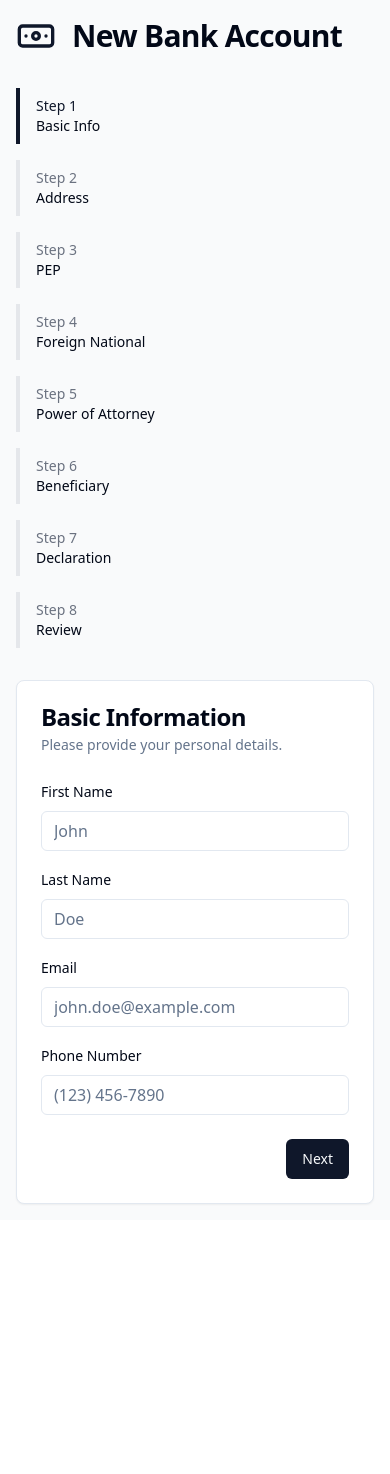
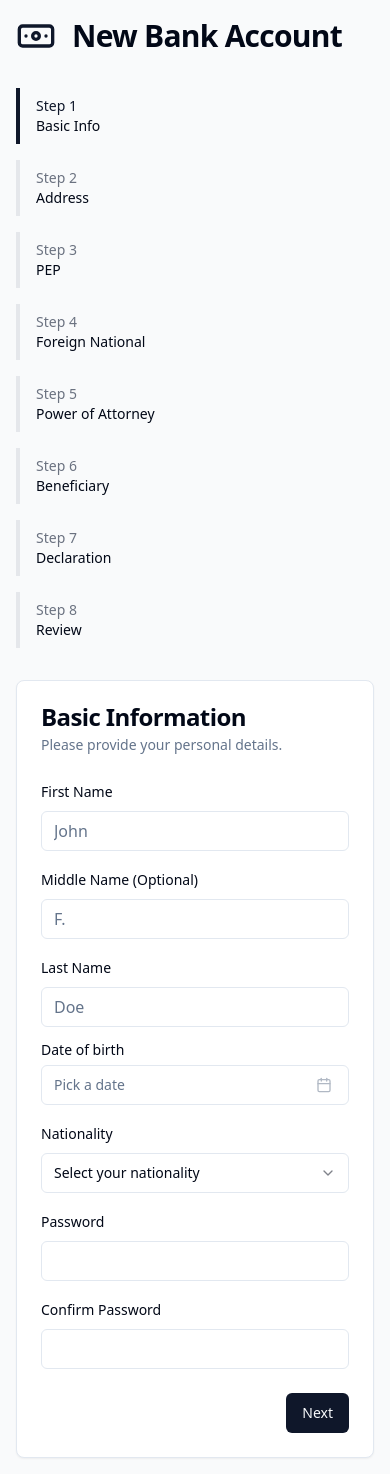
Before and after one commit to kpierre24/Banking-App, a React (Vite) app: page / in a window 390 px wide. Before the commit the page ends 1220 px from the top, so only its background shows below. Built offline with nearby package versions, Linux system fonts and the light colour scheme.

Commit message:
[dyad] Update form fields for Basic Info and Address - wrote 2 file(s)

```diff
--- a/src/components/onboarding/AddressStep.tsx
+++ b/src/components/onboarding/AddressStep.tsx
@@ -4,13 +4,15 @@ import { zodResolver } from "@hookform/resolvers/zod";
 import { StepContainer } from "./StepContainer";
 import { Form, FormControl, FormField, FormItem, FormLabel, FormMessage } from "@/components/ui/form";
 import { Input } from "@/components/ui/input";
+import { Select, SelectContent, SelectItem, SelectTrigger, SelectValue } from "@/components/ui/select";
 
 const formSchema = z.object({
   address1: z.string().min(2, "Address is required"),
   address2: z.string().optional(),
   city: z.string().min(2, "City is required"),
-  state: z.string().min(2, "State is required"),
-  zip: z.string().min(5, "Valid ZIP code is required"),
+  country: z.string().min(2, "Country is required"),
+  addressDocumentType: z.string({ required_error: "Please select a document type." }),
+  addressDocumentUpload: z.any().refine(files => files?.length === 1, "A document is required."),
 });
 
 export interface OnboardingStepProps {
@@ -23,11 +25,20 @@ export interface OnboardingStepProps {
 export const AddressStep = ({ formData, updateFormData, nextStep, prevStep }: OnboardingStepProps) => {
   const form = useForm<z.infer<typeof formSchema>>({
     resolver: zodResolver(formSchema),
-    defaultValues: formData.address || {},
+    defaultValues: {
+      ...formData.address,
+      addressDocumentUpload: null, // File inputs cannot be pre-filled for security reasons
+    },
   });
 
   const onSubmit = (data: z.infer<typeof formSchema>) => {
-    updateFormData({ address: data });
+    // In a real app, you would upload the file to a server.
+    // For this demo, we'll just store the filename.
+    const persistentData = {
+      ...data,
+      addressDocumentUpload: data.addressDocumentUpload[0].name,
+    };
+    updateFormData({ address: persistentData });
     nextStep();
   };
 
@@ -49,7 +60,7 @@ export const AddressStep = ({ formData, updateFormData, nextStep, prevStep }: On
               <FormMessage />
             </FormItem>
           )} />
-          <div className="grid grid-cols-1 md:grid-cols-3 gap-4">
+          <div className="grid grid-cols-1 md:grid-cols-2 gap-4">
             <FormField control={form.control} name="city" render={({ field }) => (
               <FormItem>
                 <FormLabel>City</FormLabel>
@@ -57,21 +68,41 @@ export const AddressStep = ({ formData, updateFormData, nextStep, prevStep }: On
                 <FormMessage />
               </FormItem>
             )} />
-            <FormField control={form.control} name="state" render={({ field }) => (
+            <FormField control={form.control} name="country" render={({ field }) => (
               <FormItem>
-                <FormLabel>State</FormLabel>
-                <FormControl><Input placeholder="CA" {...field} /></FormControl>
-                <FormMessage />
-              </FormItem>
-            )} />
-            <FormField control={form.control} name="zip" render={({ field }) => (
-              <FormItem>
-                <FormLabel>ZIP Code</FormLabel>
-                <FormControl><Input placeholder="12345" {...field} /></FormControl>
+                <FormLabel>Country</FormLabel>
+                <FormControl><Input placeholder="USA" {...field} /></FormControl>
                 <FormMessage />
               </FormItem>
             )} />
           </div>
+          <FormField control={form.control} name="addressDocumentType" render={({ field }) => (
+            <FormItem>
+              <FormLabel>Address Document Type</FormLabel>
+              <Select onValueChange={field.onChange} defaultValue={field.value}>
+                <FormControl>
+                  <SelectTrigger>
+                    <SelectValue placeholder="Select a document type" />
+                  </SelectTrigger>
+                </FormControl>
+                <SelectContent>
+                  <SelectItem value="utility-bill">Utility Bill</SelectItem>
+                  <SelectItem value="bank-statement">Bank Statement</SelectItem>
+                  <SelectItem value="lease-agreement">Lease Agreement</SelectItem>
+                </SelectContent>
+              </Select>
+              <FormMessage />
+            </FormItem>
+          )} />
+          <FormField control={form.control} name="addressDocumentUpload" render={({ field }) => (
+            <FormItem>
+              <FormLabel>Upload Document</FormLabel>
+              <FormControl>
+                <Input type="file" onChange={(e) => field.onChange(e.target.files)} />
+              </FormControl>
+              <FormMessage />
+            </FormItem>
+          )} />
         </div>
       </Form>
     </StepContainer>
--- a/src/components/onboarding/BasicInformationStep.tsx
+++ b/src/components/onboarding/BasicInformationStep.tsx
@@ -1,16 +1,42 @@
-import { useForm } from "react-hook-form";
+import { useForm, useWatch } from "react-hook-form";
 import { z } from "zod";
 import { zodResolver } from "@hookform/resolvers/zod";
 import { StepContainer } from "./StepContainer";
 import { Form, FormControl, FormField, FormItem, FormLabel, FormMessage } from "@/components/ui/form";
 import { Input } from "@/components/ui/input";
+import { Popover, PopoverContent, PopoverTrigger } from "@/components/ui/popover";
+import { Button } from "@/components/ui/button";
+import { CalendarIcon } from "lucide-react";
+import { Calendar } from "@/components/ui/calendar";
+import { cn } from "@/lib/utils";
+import { format } from "date-fns";
+import { Select, SelectContent, SelectItem, SelectTrigger, SelectValue } from "@/components/ui/select";
 
 const formSchema = z.object({
   firstName: z.string().min(2, "First name is required"),
+  middleName: z.string().optional(),
   lastName: z.string().min(2, "Last name is required"),
-  email: z.string().email("Invalid email address"),
-  phone: z.string().min(10, "Invalid phone number"),
+  dateOfBirth: z.date({ required_error: "Date of birth is required." }),
+  schoolName: z.string().optional(),
+  nationality: z.string({ required_error: "Nationality is required." }),
+  password: z.string().min(8, "Password must be at least 8 characters."),
+  confirmPassword: z.string().min(8, "Password must be at least 8 characters."),
+}).refine((data) => data.password === data.confirmPassword, {
+  message: "Passwords do not match",
+  path: ["confirmPassword"],
 });
+
+const calculateAge = (birthDate: Date) => {
+  const today = new Date();
+  let age = today.getFullYear() - birthDate.getFullYear();
+  const m = today.getMonth() - birthDate.getMonth();
+  if (m < 0 || (m === 0 && today.getDate() < birthDate.getDate())) {
+    age--;
+  }
+  return age;
+};
+
+const nationalities = ["American", "British", "Canadian", "Australian", "German", "French", "Japanese", "Other"];
 
 export interface OnboardingStepProps {
   formData: any;
@@ -21,8 +47,18 @@ export interface OnboardingStepProps {
 export const BasicInformationStep = ({ formData, updateFormData, nextStep }: OnboardingStepProps) => {
   const form = useForm<z.infer<typeof formSchema>>({
     resolver: zodResolver(formSchema),
-    defaultValues: formData.basicInfo || {},
+    defaultValues: {
+      ...formData.basicInfo,
+      dateOfBirth: formData.basicInfo?.dateOfBirth ? new Date(formData.basicInfo.dateOfBirth) : undefined,
+    },
   });
+
+  const dateOfBirth = useWatch({
+    control: form.control,
+    name: 'dateOfBirth'
+  });
+
+  const isUnder18 = dateOfBirth ? calculateAge(dateOfBirth) < 18 : false;
 
   const onSubmit = (data: z.infer<typeof formSchema>) => {
     updateFormData({ basicInfo: data });
@@ -33,11 +69,18 @@ export const BasicInformationStep = ({ formData, updateFormData, nextStep }: Onb
     <StepContainer title="Basic Information" description="Please provide your personal details." onNext={form.handleSubmit(onSubmit)}>
       <Form {...form}>
         <div className="space-y-4">
-          <div className="grid grid-cols-1 md:grid-cols-2 gap-4">
+          <div className="grid grid-cols-1 md:grid-cols-3 gap-4">
             <FormField control={form.control} name="firstName" render={({ field }) => (
               <FormItem>
                 <FormLabel>First Name</FormLabel>
                 <FormControl><Input placeholder="John" {...field} /></FormControl>
+                <FormMessage />
+              </FormItem>
+            )} />
+            <FormField control={form.control} name="middleName" render={({ field }) => (
+              <FormItem>
+                <FormLabel>Middle Name (Optional)</FormLabel>
+                <FormControl><Input placeholder="F." {...field} /></FormControl>
                 <FormMessage />
               </FormItem>
             )} />
@@ -49,20 +92,70 @@ export const BasicInformationStep = ({ formData, updateFormData, nextStep }: Onb
               </FormItem>
             )} />
           </div>
-          <FormField control={form.control} name="email" render={({ field }) => (
-            <FormItem>
-              <FormLabel>Email</FormLabel>
-              <FormControl><Input placeholder="john.doe@example.com" {...field} /></FormControl>
+
+          <FormField control={form.control} name="dateOfBirth" render={({ field }) => (
+            <FormItem className="flex flex-col">
+              <FormLabel>Date of birth</FormLabel>
+              <Popover>
+                <PopoverTrigger asChild>
+                  <FormControl>
+                    <Button variant={"outline"} className={cn("w-full pl-3 text-left font-normal", !field.value && "text-muted-foreground")}>
+                      {field.value ? (format(field.value, "PPP")) : (<span>Pick a date</span>)}
+                      <CalendarIcon className="ml-auto h-4 w-4 opacity-50" />
+                    </Button>
+                  </FormControl>
+                </PopoverTrigger>
+                <PopoverContent className="w-auto p-0" align="start">
+                  <Calendar mode="single" selected={field.value} onSelect={field.onChange} disabled={(date) => date > new Date() || date < new Date("1900-01-01")} initialFocus />
+                </PopoverContent>
+              </Popover>
               <FormMessage />
             </FormItem>
           )} />
-          <FormField control={form.control} name="phone" render={({ field }) => (
+
+          {isUnder18 && (
+            <FormField control={form.control} name="schoolName" render={({ field }) => (
+              <FormItem>
+                <FormLabel>School Name</FormLabel>
+                <FormControl><Input placeholder="Springfield Elementary" {...field} /></FormControl>
+                <FormMessage />
+              </FormItem>
+            )} />
+          )}
+
+          <FormField control={form.control} name="nationality" render={({ field }) => (
             <FormItem>
-              <FormLabel>Phone Number</FormLabel>
-              <FormControl><Input placeholder="(123) 456-7890" {...field} /></FormControl>
+              <FormLabel>Nationality</FormLabel>
+              <Select onValueChange={field.onChange} defaultValue={field.value}>
+                <FormControl>
+                  <SelectTrigger>
+                    <SelectValue placeholder="Select your nationality" />
+                  </SelectTrigger>
+                </FormControl>
+                <SelectContent>
+                  {nationalities.map(n => <SelectItem key={n} value={n}>{n}</SelectItem>)}
+                </SelectContent>
+              </Select>
               <FormMessage />
             </FormItem>
           )} />
+
+          <div className="grid grid-cols-1 md:grid-cols-2 gap-4">
+            <FormField control={form.control} name="password" render={({ field }) => (
+              <FormItem>
+                <FormLabel>Password</FormLabel>
+                <FormControl><Input type="password" {...field} /></FormControl>
+                <FormMessage />
+              </FormItem>
+            )} />
+            <FormField control={form.control} name="confirmPassword" render={({ field }) => (
+              <FormItem>
+                <FormLabel>Confirm Password</FormLabel>
+                <FormControl><Input type="password" {...field} /></FormControl>
+                <FormMessage />
+              </FormItem>
+            )} />
+          </div>
         </div>
       </Form>
     </StepContainer>
```
